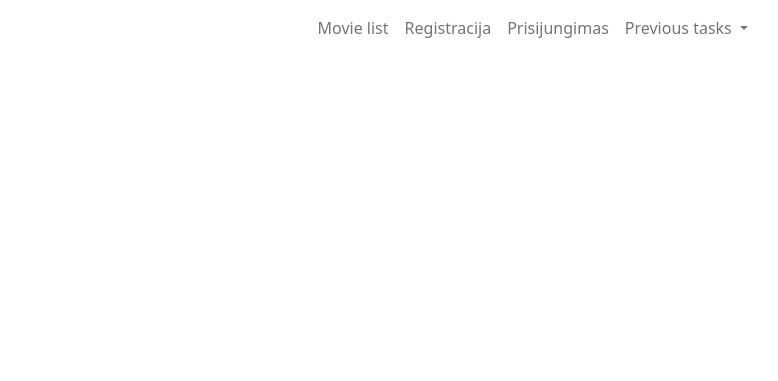
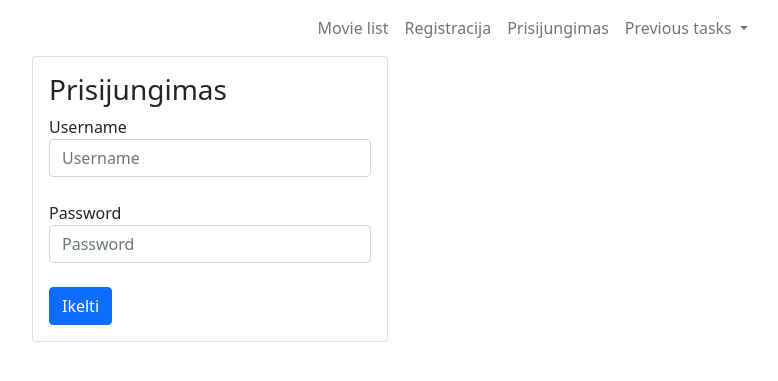
Before and after one commit to gediminasiv/php-sample-tasks, a PHP site: page /index.php?page=login in a window 1280 px wide. Shown: the top 381 px of the page, without its empty margins (430-1208 px from the left). Run offline with PHP 8.4, Linux system fonts and the light colour scheme.

Commit message:
Add login and registration

```diff
--- a/index.php
+++ b/index.php
@@ -47,6 +47,8 @@
       include 'tasks/basketball.php';
     } else if ($page === 'register') {
       include 'tasks/register.php';
+    } else if ($page === 'login') {
+      include 'tasks/login.php';
     }
     ?>
   </div>
--- /dev/null
+++ b/tasks/login.php
@@ -0,0 +1,48 @@
+<?php
+
+include 'database.php';
+include 'form.php';
+include 'user.php';
+
+$form = new Form([
+    [
+        'name' => 'username',
+        'placeholder' => 'Username',
+        'type' => 'text'
+    ],
+    [
+        'name' => 'password',
+        'placeholder' => 'Password',
+        'type' => 'password'
+    ]
+]);
+
+if (isset($_POST['submit'])) {
+    $user = new User();
+
+    $existingUser = $user->getUserByUsernameAndPassword(
+        $_POST['username'],
+        md5($_POST['password'])
+    );
+
+    if (!$existingUser) {
+        // pranesim apie klaida kazkada
+        header('Location: ?page=login');
+    }
+
+    $_SESSION['userId'] = $existingUser['id'];
+}
+
+?>
+
+<div class="row">
+    <div class="col-4 offset-4">
+        <div class="card">
+            <div class="card-body">
+                <h3>Prisijungimas</h3>
+
+                <?php $form->generateFormHtml(); ?>
+            </div>
+        </div>
+    </div>
+</div>
--- /dev/null
+++ b/tasks/user.php
@@ -0,0 +1,31 @@
+<?php
+
+class User extends Database
+{
+    function __construct()
+    {
+        parent::__construct();
+    }
+
+    function doesUserExist($username)
+    {
+        $userQuery = $this->pdo->prepare("SELECT * FROM users WHERE username=:name");
+        $userQuery->execute(['name' => $username]);
+
+        return $userQuery->fetch();
+    }
+
+    function getUserByUsernameAndPassword($username, $password)
+    {
+        $userQuery = $this->pdo->prepare("SELECT * FROM users WHERE
+        username=:name
+        AND password=:password");
+
+        $userQuery->execute([
+            'name' => $username,
+            'password' => $password
+        ]);
+
+        return $userQuery->fetch();
+    }
+}
```
Also changed, not shown: tasks/movies.php (+11 -0 lines), tasks/register.php (+29 -4 lines).
